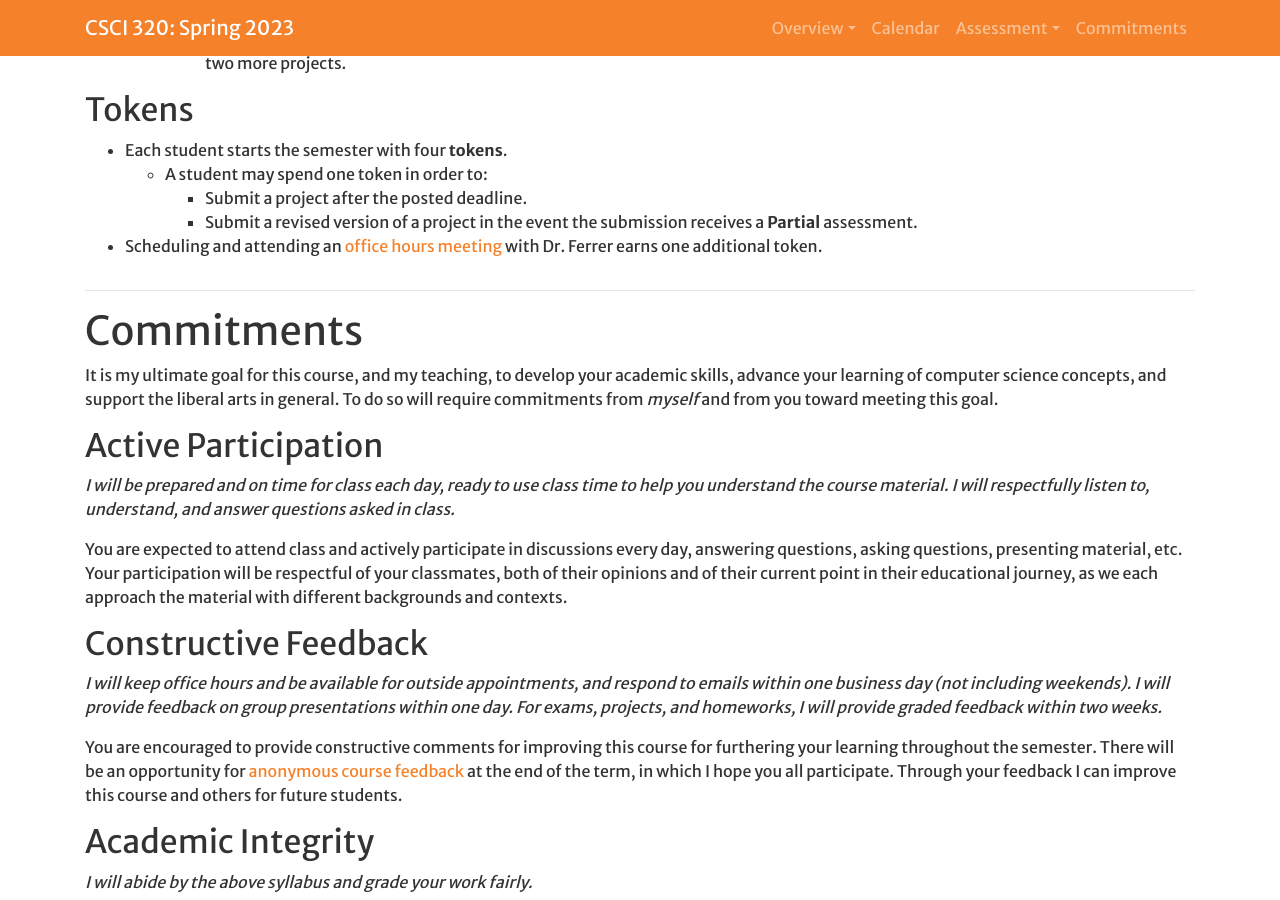
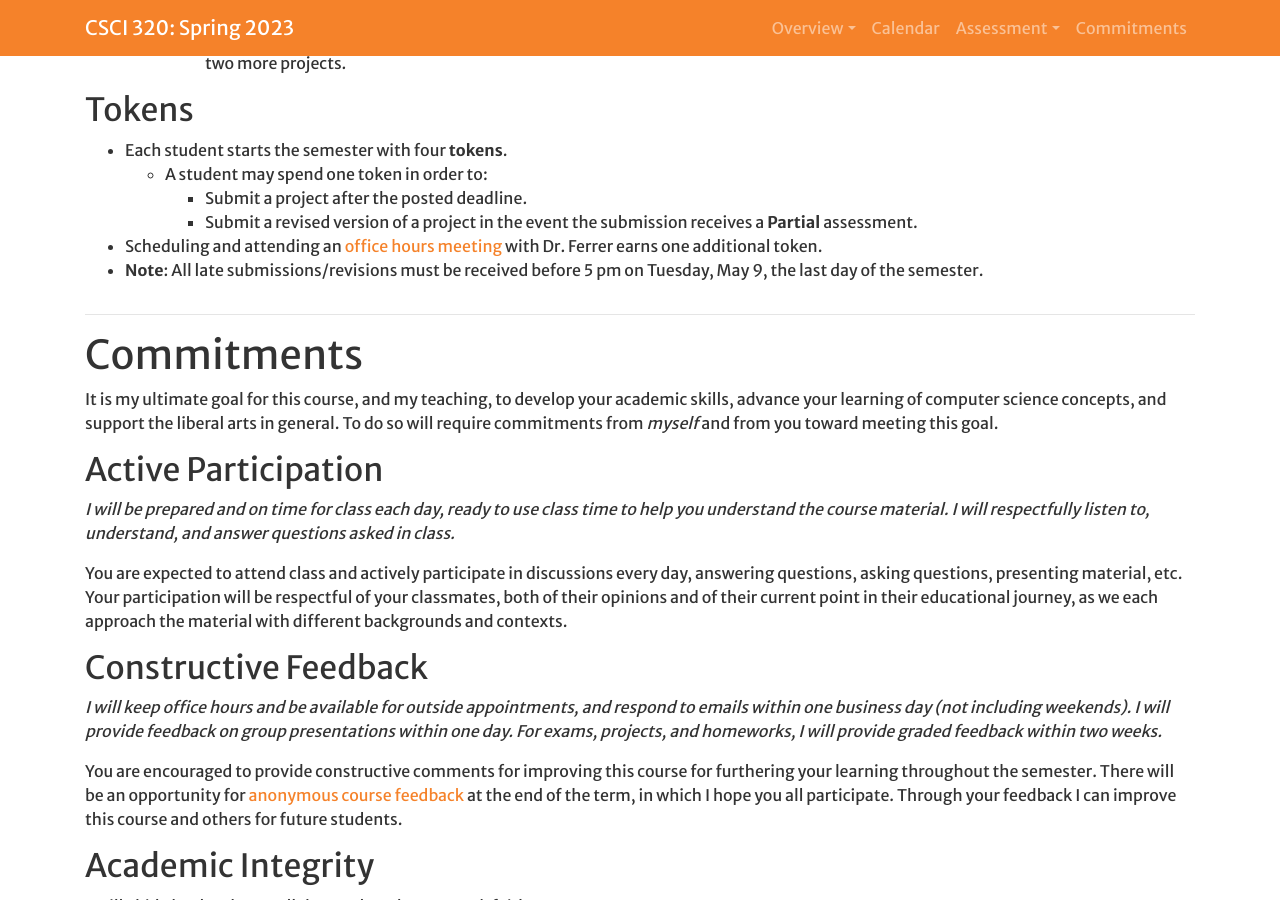
Before and after one commit to Hendrix-CS/csci320, a Jekyll site: the page built from index.md, in a window 1280 px wide and 900 px high, scrolled down 5655 px. Built offline with Jekyll 4.4.1, drawn with Linux system fonts in a browser that asks for light colours; a script that is not in the unit is left out; our own code applies the rules of GitHub Pages for plain Markdown files.

Commit message:
Added token system.

```diff
--- a/index.md
+++ b/index.md
@@ -190,3 +190,5 @@ Criteria for the latter two categories will be specified for each assignment. Fi
       a **Partial** assessment.
 * Scheduling and attending an [office hours meeting](https://drferrer.youcanbook.me)
   with Dr. Ferrer earns one additional token.
+* **Note**: All late submissions/revisions must be received before 5 pm on Tuesday,
+  May 9, the last day of the semester.
```
